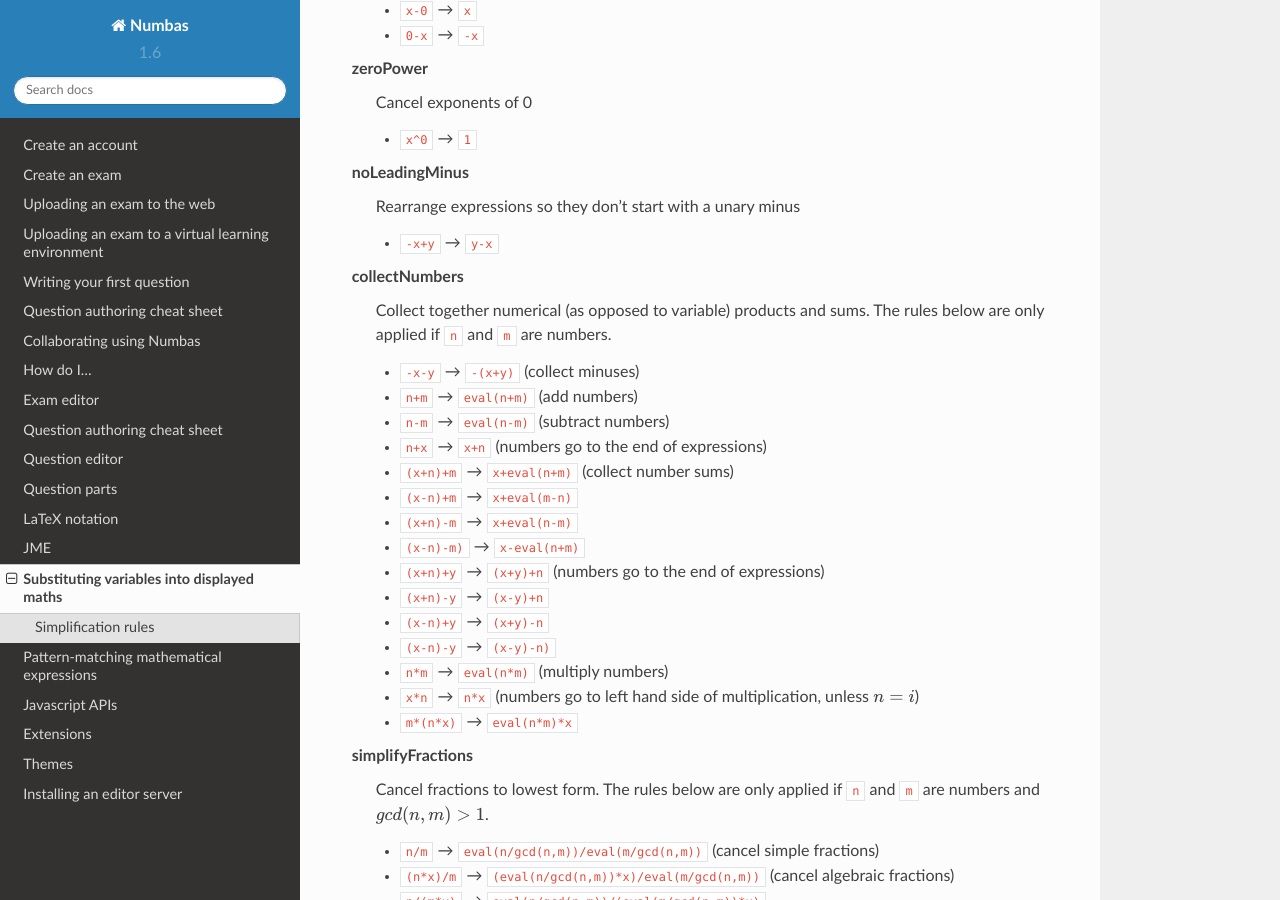
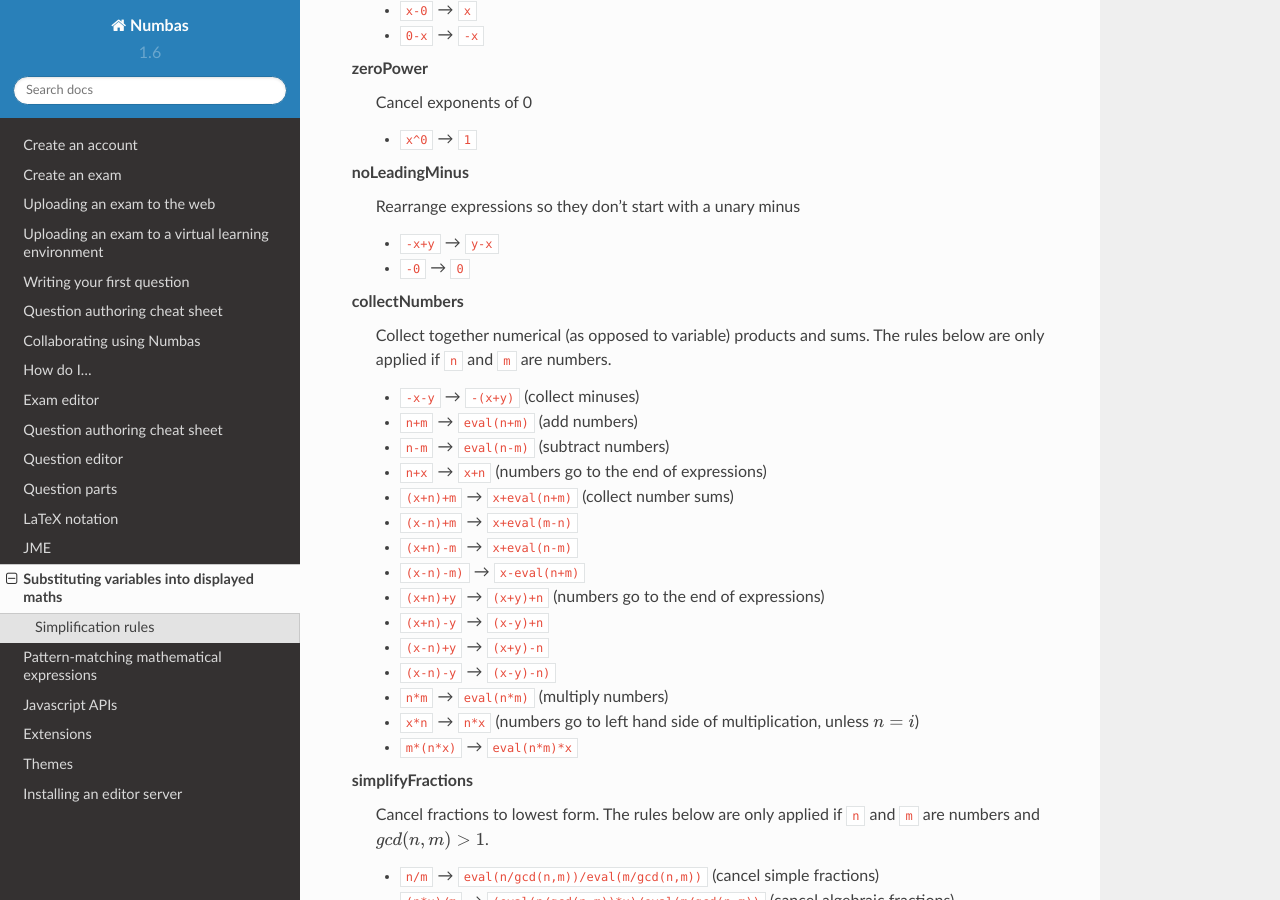
Before and after one commit to numbas/editor-docs, a Sphinx documentation site: the page built from source/simplification.rst, in a window 1280 px wide and 900 px high, scrolled down 3934 px. Built offline with Sphinx 7.4.7 and the Read the Docs theme 2.0.0, drawn with Linux system fonts in a browser that asks for light colours.

Commit message:
document -0 -> 0

```diff
--- a/source/simplification.rst
+++ b/source/simplification.rst
@@ -149,6 +149,7 @@ To turn all built-in rules on, use the name ``all``. To turn all built-in rules
         Rearrange expressions so they don't start with a unary minus
 
         * ``-x+y`` → ``y-x``
+        * ``-0`` → ``0``
 
     collectNumbers
         Collect together numerical (as opposed to variable) products and sums. The rules below are only applied if ``n`` and ``m`` are numbers.
```
